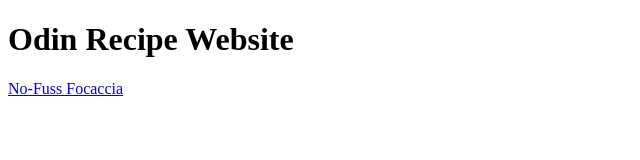
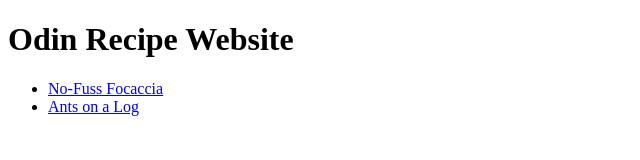
Before and after one commit to bradene0/odin-recipes, a plain HTML site: page index.html in a window 1280 px wide. Shown: the whole page, without its empty margins (0-640 px from the left). Drawn offline with Linux system fonts and the light colour scheme.

Commit message:
Changed list format

```diff
--- a/index.html
+++ b/index.html
@@ -8,6 +8,12 @@
 </head>
 <body>
  <h1>Odin Recipe Website</h1>
- <a href="recipes/focaccia.html">No-Fuss Focaccia</a>
+ <ul>
+ <li><a href="recipes/focaccia.html">No-Fuss Focaccia</a></li>
+   <li><a href="recipes/ants-on-a-log.html">Ants on a Log</a></li>
+
+
+
+</ul>
 </body>
 </html>
```
